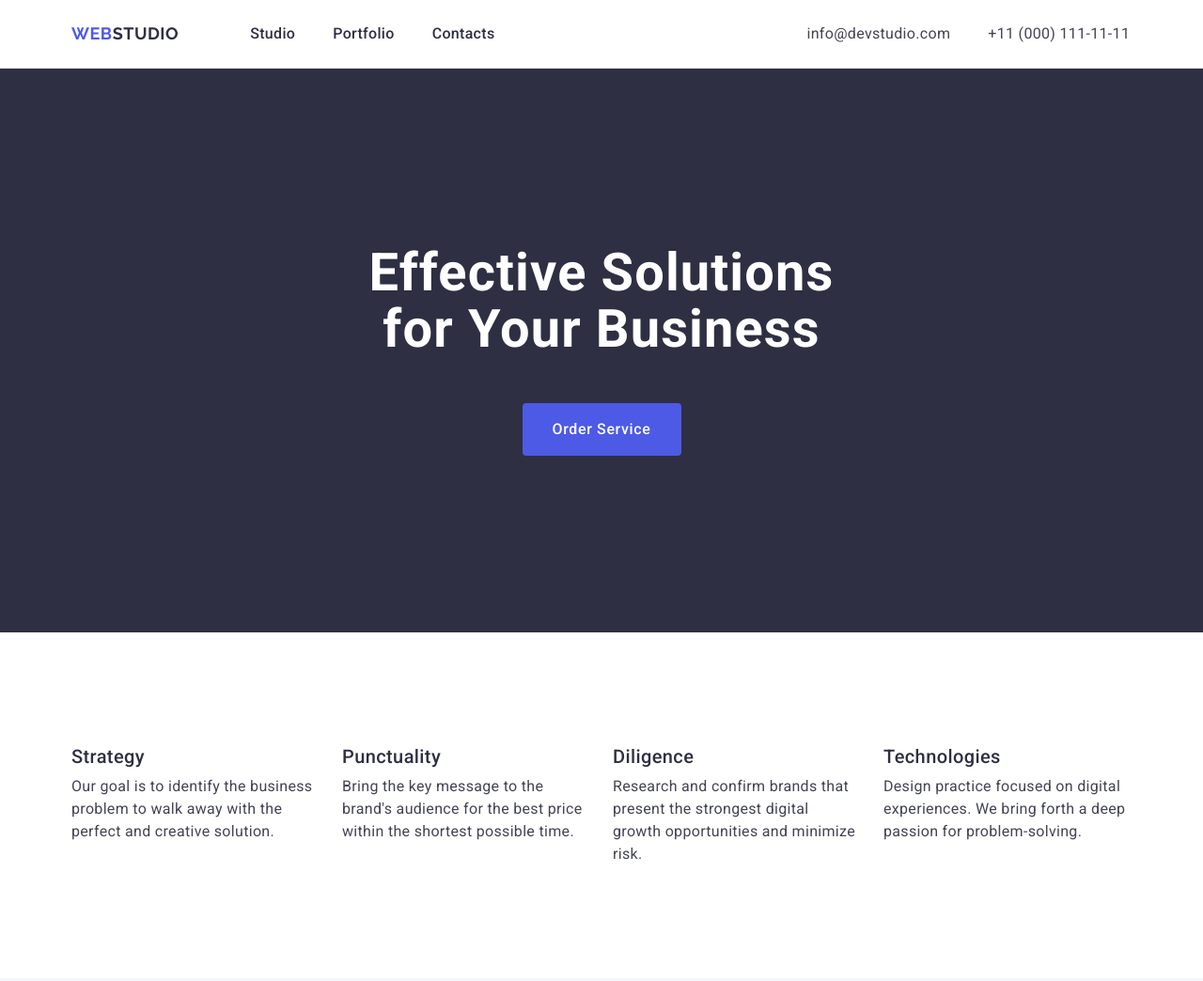
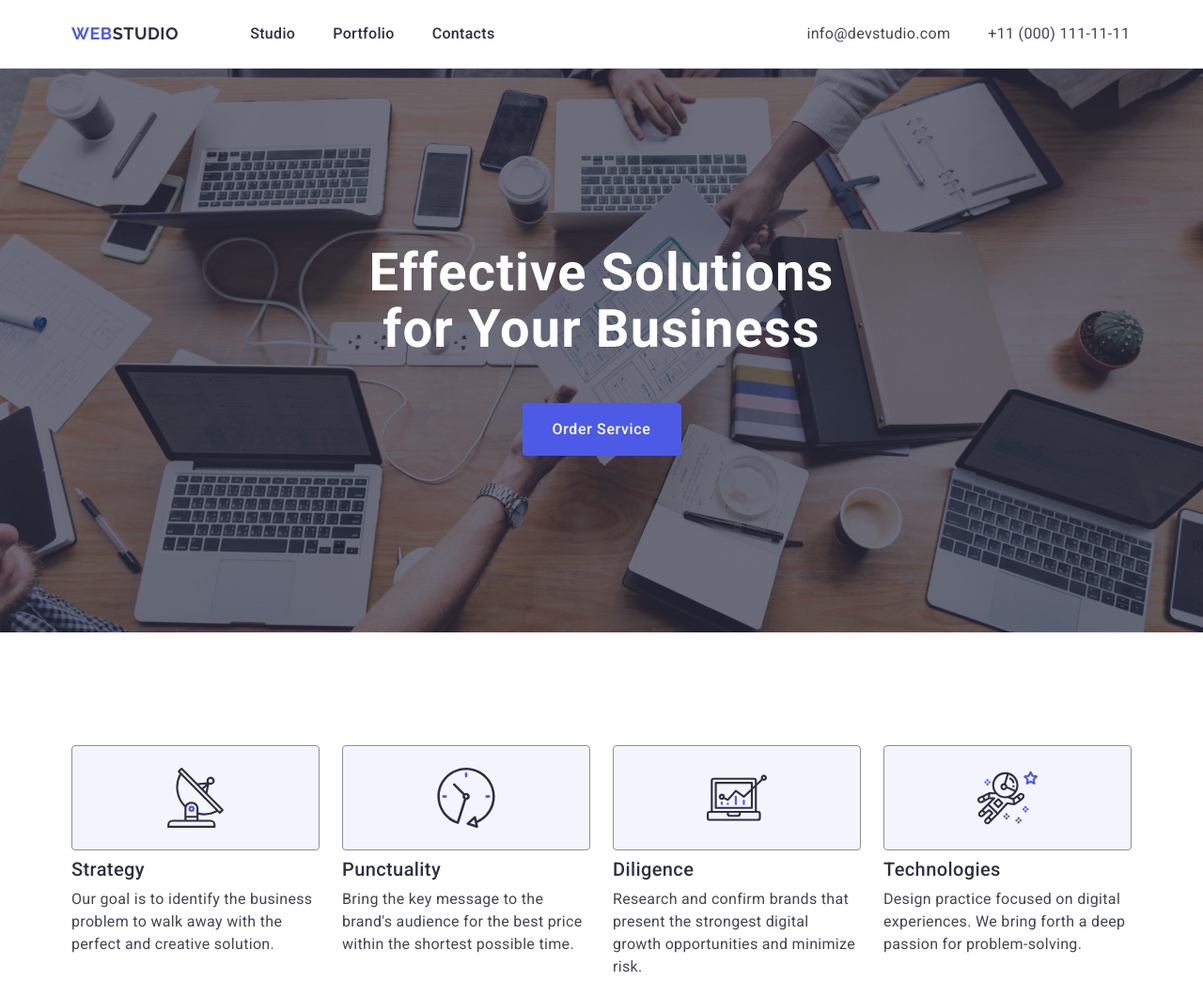
Before and after one commit to bunbanto/goit-markup-hw-04, a plain HTML site: page index.html in a window 1280 px wide. Shown: the top 1044 px of the page at 94% size. Drawn offline with nearby package versions, Linux system fonts and the light colour scheme.

Commit message:
heroandsection

```diff
--- a/css/styles.css
+++ b/css/styles.css
@@ -120,13 +120,25 @@ a {
   letter-spacing: 0.02em;
   color: #404bbf;
 }
-.action-order {
+.hero {
   display: flex;
   background-color: #2e2f42;
   padding-top: 188px;
   padding-bottom: 188px;
   flex-direction: column;
   justify-content: center;
+  background-image: linear-gradient(
+      to bottom,
+      rgba(46, 47, 66, 0.7),
+      rgba(46, 47, 66, 0.7)
+    ),
+    url(/images/people-office.jpg);
+  background-size: cover;
+  background-repeat: no-repeat;
+  background-position: center center;
+  max-width: 1440px;
+  margin-right: auto;
+  margin-left: auto;
 }
 .main-title {
   max-width: 496px;
@@ -137,7 +149,6 @@ a {
   text-align: center;
   color: #fff;
 }
-
 .order-btn {
   display: block;
   background-color: #4d5ae5;
@@ -158,6 +169,7 @@ a {
 .order-btn:focus {
   background-color: #404bbf;
 }
+
 .section-features {
   padding-top: 120px;
   padding-bottom: 120px;
@@ -174,7 +186,16 @@ a {
   clip: rect(0 0 0 0);
   overflow: hidden;
 }
-
+.icon-descr {
+  display: flex;
+  align-items: center;
+  justify-content: center;
+  height: 112px;
+  background-color: #f4f4fd;
+  border-radius: 4px;
+  border: 1px solid #8e8f99;
+  margin-bottom: 8px;
+}
 .list-descr {
   display: flex;
   gap: 24px;
--- a/index.html
+++ b/index.html
@@ -58,7 +58,7 @@
     <!--------------main------------->
     <main>
       <!-- Section HERO -->
-      <section class="action-order">
+      <section class="hero">
         <div class="container order">
           <h1 class="main-title">Effective Solutions for Your Business</h1>
           <button class="order-btn" type="button">Order Service</button>
@@ -70,6 +70,11 @@
           <h2 class="visually-hidden">Features</h2>
           <ul class="list-descr">
             <li class="item-descr">
+              <div class="icon-descr">
+                <svg width="64" height="64">
+                  <use href="./images/icons.svg#icon-antenna"></use>
+                </svg>
+              </div>
               <h3 class="title-features-descr">Strategy</h3>
               <p class="features-text">
                 Our goal is to identify the business problem to walk away with
@@ -77,6 +82,11 @@
               </p>
             </li>
             <li class="item-descr">
+              <div class="icon-descr">
+                <svg width="64" height="64">
+                  <use href="./images/icons.svg#icon-clock"></use>
+                </svg>
+              </div>
               <h3 class="title-features-descr">Punctuality</h3>
               <p class="features-text">
                 Bring the key message to the brand's audience for the best price
@@ -84,6 +94,11 @@
               </p>
             </li>
             <li class="item-descr">
+              <div class="icon-descr">
+                <svg width="64" height="64">
+                  <use href="./images/icons.svg#icon-diagram"></use>
+                </svg>
+              </div>
               <h3 class="title-features-descr">Diligence</h3>
               <p class="features-text">
                 Research and confirm brands that present the strongest digital
@@ -91,6 +106,11 @@
               </p>
             </li>
             <li class="item-descr">
+              <div class="icon-descr">
+                <svg width="64" height="64">
+                  <use href="./images/icons.svg#icon-astronaut"></use>
+                </svg>
+              </div>
               <h3 class="title-features-descr">Technologies</h3>
               <p class="features-text">
                 Design practice focused on digital experiences. We bring forth a
```
Also changed, not shown: images/icons.svg (added), images/people-office.jpg (added), 1 other file.
